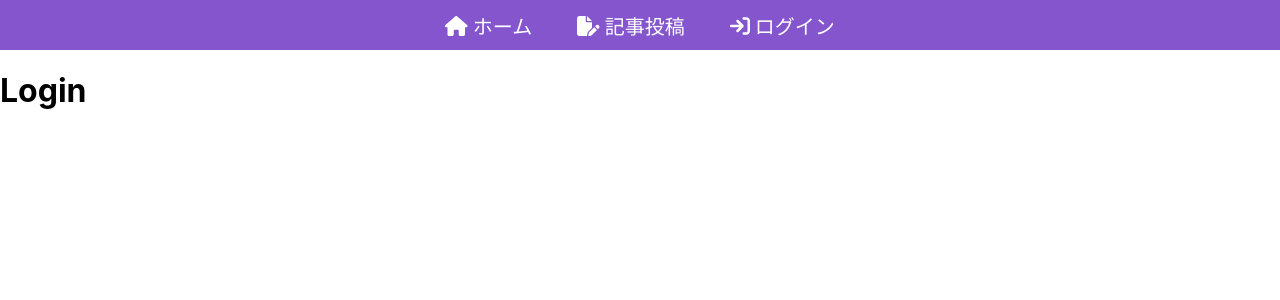
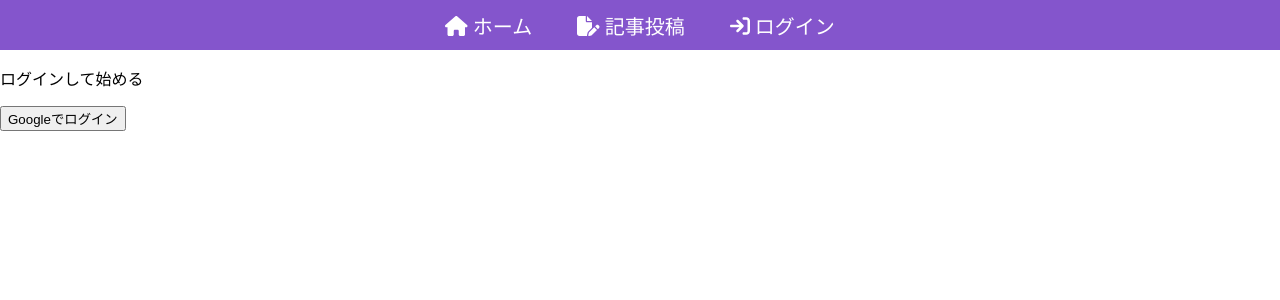
Before and after one commit to j19015/blog-with-react-and-firebase, a React (Create React App) app: page /login in a window 1280 px wide. Shown: the top 300 px of the page. Built offline with nearby package versions, Linux system fonts and the light colour scheme; no server answers.

Commit message:
feat ログインの実装を追加

```diff
--- a/src/App.js
+++ b/src/App.js
@@ -1,5 +1,6 @@
 import './App.css';
 import { BrowserRouter as Router, Routes, Route } from 'react-router-dom';
+import { useState } from 'react';
 import Home from './components/home.js';
 import CreatePost from './components/createPost.js';
 import Login from './components/login.js';
@@ -7,13 +8,15 @@
 import Navbar from './components/navbar.js';
 
 function App() {
+  const [isAuth, setIsAuth] = useState(false);
+  console.log(isAuth);
   return (
     <Router>
       <Navbar />
       <Routes>
         <Route path="/" element={<Home />} />
         <Route path="/createPost" element={<CreatePost />} />
-        <Route path="/login" element={<Login />} />
+        <Route path="/login" element={<Login setIsAuth={setIsAuth} />} />
         <Route path="/logout" element={<Logout />} />
       </Routes>
     </Router>
--- a/src/components/login.js
+++ b/src/components/login.js
@@ -1,7 +1,29 @@
-function Login() {
+import { signInWithPopup } from 'firebase/auth';
+import { useNavigate } from 'react-router-dom';
+import { auth, provider } from '../firebase.js';
+
+function Login({ setIsAuth }) {
+  const navigate = useNavigate();
+  const loginWithGoogle = () => {
+    // Googleでログイン
+    signInWithPopup(auth, provider).then((result) => {
+      // Googleでログイン成功
+      console.log(result);
+      // ログイン状態をlocalStorageに保存
+      localStorage.setItem('isAuth', true);
+      // ログイン状態を更新
+      setIsAuth(true);
+      // ログイン後に遷移する
+      navigate('/');
+    });
+  };
+
   return (
     <div>
-      <h1>Login</h1>
+      <p>ログインして始める</p>
+      <button type="button" onClick={loginWithGoogle}>
+        Googleでログイン
+      </button>
     </div>
   );
 }
```
Also changed, not shown: .eslintrc.js.
